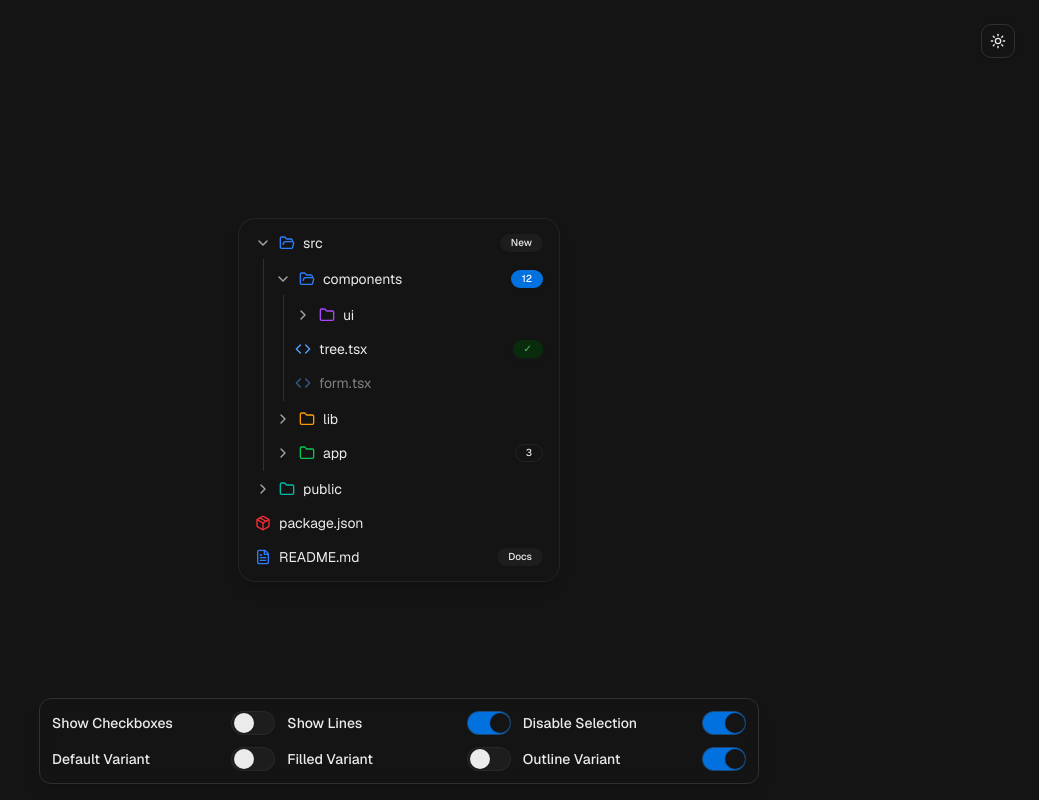
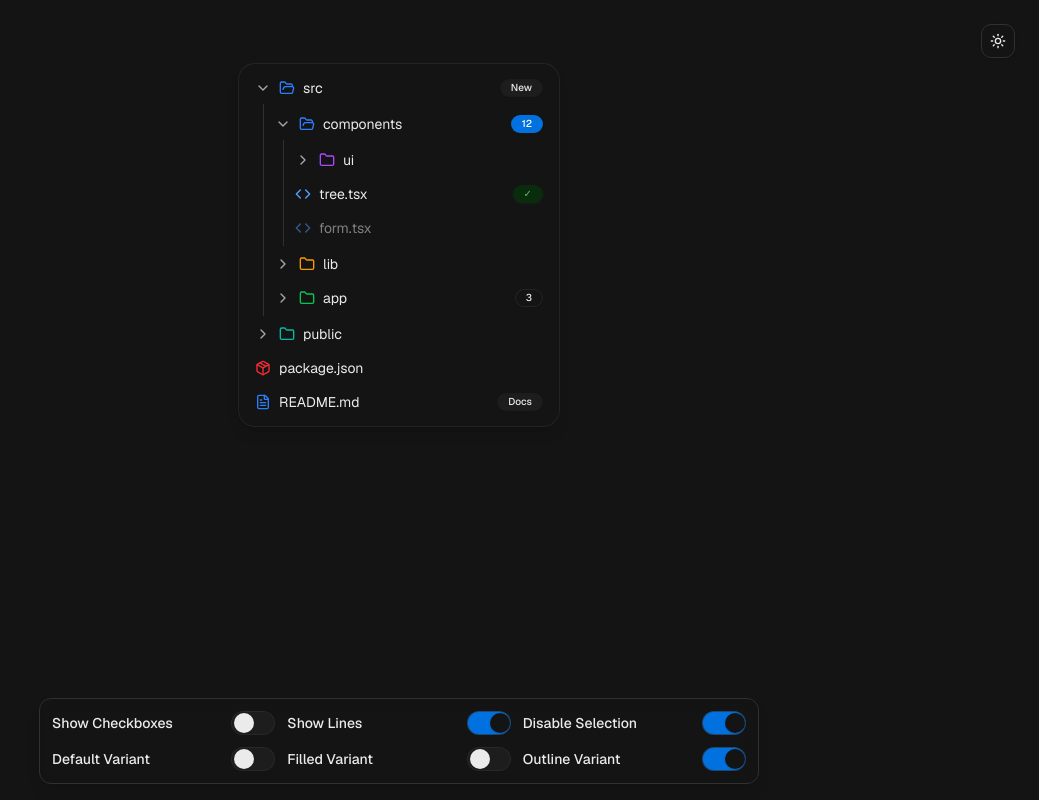
Before and after one commit to joncoronel/base-ui-tree, a Next.js app: page / in a window 1280 px wide. Shown: the whole page, without its empty margins (241-1280 px from the left). Built offline with nearby package versions, Linux system fonts and the light colour scheme.

Commit message:
Change tree demo alignment from center to start

```diff
--- a/app/tree-demo.tsx
+++ b/app/tree-demo.tsx
@@ -181,7 +181,7 @@ export default function TreeDemo() {
   const [variant, setVariant] = React.useState<TreeVariant>("outline");
 
   return (
-    <div className="bg-background relative flex min-h-screen items-center justify-center p-8">
+    <div className="bg-background relative flex min-h-screen items-start justify-center p-8 pt-16">
       {/* Theme Toggle */}
       {mounted && (
         <button
```
